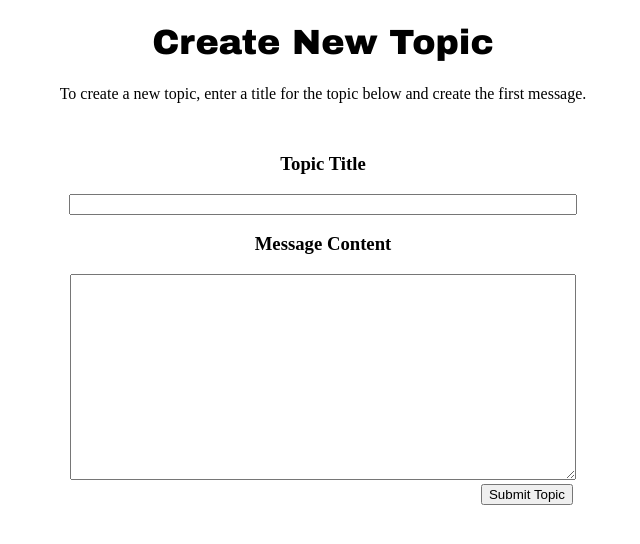
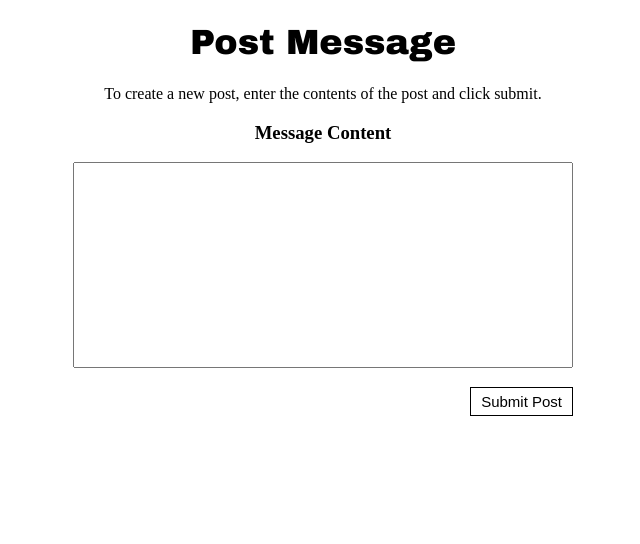
Before and after one commit to dmagee15/anon-message-board, an Angular app in the folder anonboard/: page / in a window 1280 px wide. Shown: the top 544 px of the page, without its empty margins (317-957 px from the left). Built offline with nearby package versions, Linux system fonts and the light colour scheme.

Commit message:
added backend node skeleton

```diff
--- a/anonboard/package.json
+++ b/anonboard/package.json
@@ -21,7 +21,9 @@
     "@angular/platform-browser": "^5.2.0",
     "@angular/platform-browser-dynamic": "^5.2.0",
     "@angular/router": "^5.2.0",
+    "body-parser": "^1.18.2",
     "core-js": "^2.4.1",
+    "express": "^4.16.3",
     "rxjs": "^5.5.6",
     "zone.js": "^0.8.19"
   },
--- a/anonboard/src/app/app.component.html
+++ b/anonboard/src/app/app.component.html
@@ -1,4 +1,4 @@
 <!--The content below is only a placeholder and can be replaced.-->
 <div class="container">
-  <app-createtopic></app-createtopic>
+  <app-createpost></app-createpost>
 </div>
--- a/anonboard/src/app/createpost/createpost.component.css
+++ b/anonboard/src/app/createpost/createpost.component.css
@@ -5,3 +5,41 @@
     font-family:Arial Black;
     font-size:35px;
 }
+.contentcontainer{
+    width:100%;
+}
+.textareacontainer{
+    text-align:center;
+}
+.textareacontainer textarea{
+    width:494px;
+    height: 200px;
+    resize: none;
+}
+.topictitleinputcontainer{
+    width: 100%;
+    text-align:center;
+    margin-top:50px;
+}
+.topictitleinputcontainer input{
+    width: 494px;
+}
+.directionscontainer{
+    text-align:center;
+}
+.buttoncontainer{
+    width:100%;
+    text-align:center;
+    padding-top:15px;
+}
+.buttoninnercontainer{
+    width:500px;
+    text-align:right;
+    display:inline-block;
+}
+.buttoninnercontainer button{
+    background:none;
+    border: 1px solid black;
+    padding: 5px 10px 5px 10px;
+    font-size: 15px;
+}
--- a/anonboard/src/app/createpost/createpost.component.html
+++ b/anonboard/src/app/createpost/createpost.component.html
@@ -4,9 +4,16 @@
   </h1>
 </div>
 <div class='contentcontainer'>
+  <div class='directionscontainer'>
+      <p>To create a new post, enter the contents of the post and click submit.</p>
+  </div>
   <div class='textareacontainer'>
-      <textarea>
-
-      </textarea>
+    <h3>Message Content</h3>
+      <textarea></textarea>
+  </div>
+  <div class='buttoncontainer'>
+    <div class='buttoninnercontainer'>
+        <button>Submit Post</button>
+    </div>
   </div>
 </div>
--- a/anonboard/src/app/createtopic/createtopic.component.css
+++ b/anonboard/src/app/createtopic/createtopic.component.css
@@ -12,8 +12,9 @@
     text-align:center;
 }
 .textareacontainer textarea{
-    width:500px;
+    width:494px;
     height: 200px;
+    resize: none;
 }
 .topictitleinputcontainer{
     width: 100%;
@@ -21,7 +22,7 @@
     margin-top:50px;
 }
 .topictitleinputcontainer input{
-    width: 500px;
+    width: 494px;
 }
 .directionscontainer{
     text-align:center;
@@ -29,9 +30,16 @@
 .buttoncontainer{
     width:100%;
     text-align:center;
+    padding-top:15px;
 }
 .buttoninnercontainer{
     width:500px;
     text-align:right;
     display:inline-block;
 }
+.buttoninnercontainer button{
+    background:none;
+    border: 1px solid black;
+    padding: 5px 10px 5px 10px;
+    font-size: 15px;
+}
```
Also changed, not shown: anonboard/server.js (added, +41 -0 lines), 1 other file (tests, documents, lock files or other folders).
